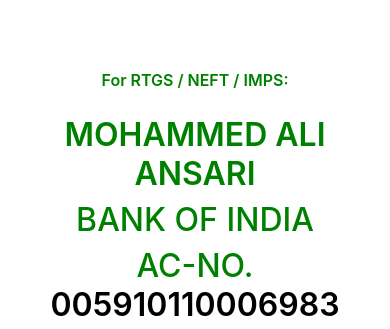
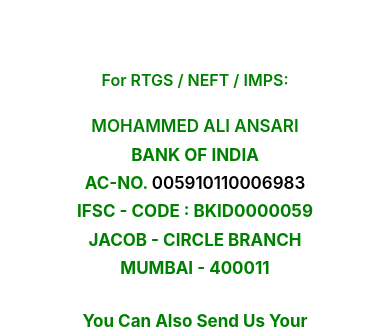
Before and after one commit to rehansp/mazharealahazrat, a plain HTML site: page index.html in a window 390 px wide. Shown: the part 9860-10189 px from the top of the page. Drawn offline with nearby package versions, Linux system fonts and the light colour scheme.

Commit message:
Update index.css

```diff
--- a/index.css
+++ b/index.css
@@ -412,6 +412,12 @@
         margin-bottom: -16px;
     }
 
+    #bank-info h2{
+        font-weight: bold;
+        color : green;
+        font-size : 17px;
+    }
+
     #contact-us .contact-page h2{
     font-size : 20px;
     line-height: 20px;
```
